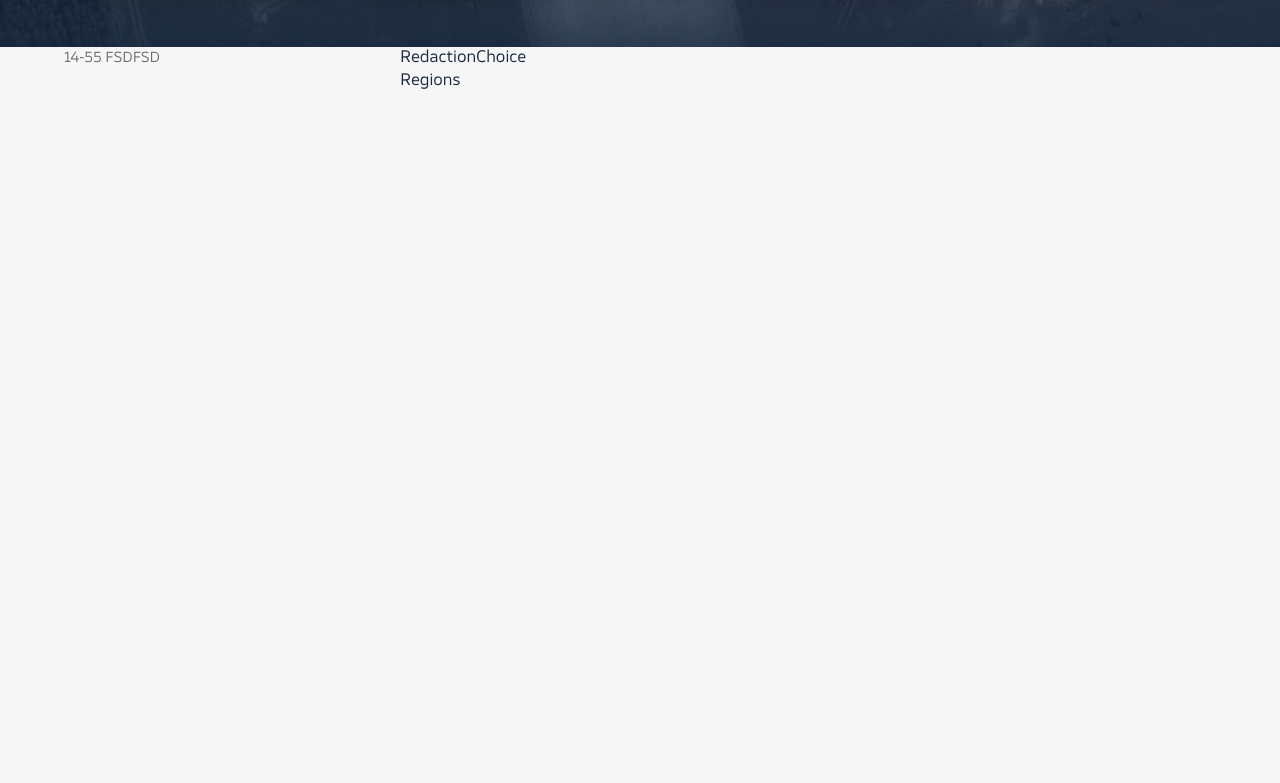
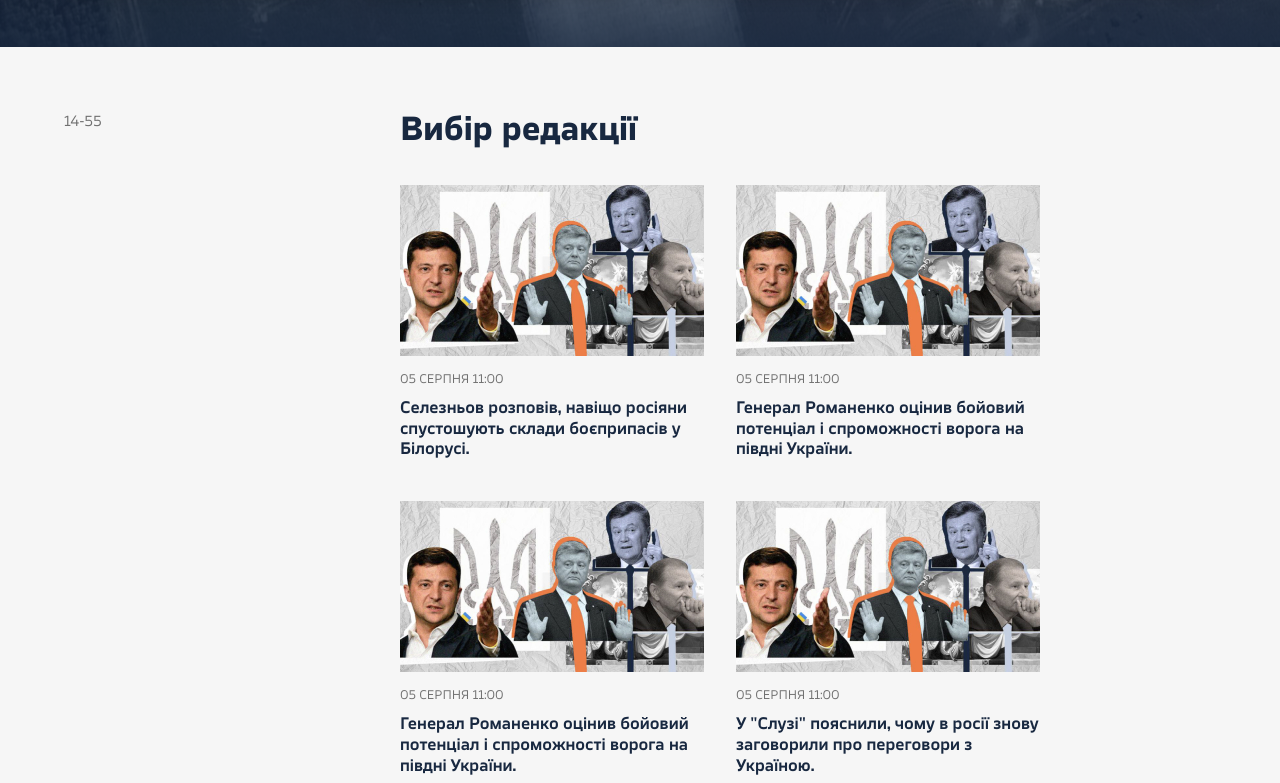
Before and after one commit to ihnatenkoo/News-Portal, a React (Vite) app: page / in a window 1280 px wide. Shown: the part 777-1560 px from the top of the page. Before the commit the page ends 869 px from the top, so only its background shows below. Built offline with nearby package versions, Linux system fonts and the light colour scheme.

Commit message:
Create <RedactionChoice/>

```diff
--- a/src/components/MainBlock/MainBlock.module.scss
+++ b/src/components/MainBlock/MainBlock.module.scss
@@ -1,3 +1,10 @@
+.section {
+	padding-top: 64px;
+	padding-bottom: 32px;
+}
+
 .content {
-	flex-grow: 1;
+	display: flex;
+	flex-direction: column;
+	gap: 56px 0;
 }
--- a/src/components/MainBlock/MainBlock.tsx
+++ b/src/components/MainBlock/MainBlock.tsx
@@ -7,7 +7,7 @@ import s from './MainBlock.module.scss';
 
 const MainBlock: FC = () => {
 	return (
-		<LayoutWithAside>
+		<LayoutWithAside className={s.section}>
 			<AllNews />
 			<div className={s.content}>
 				<RedactionChoice />
--- a/src/components/RedactionChoice/RedactionChoice.module.scss
+++ b/src/components/RedactionChoice/RedactionChoice.module.scss
@@ -0,0 +1,24 @@
+.section_title {
+	margin-bottom: 32px;
+}
+
+.news {
+	display: flex;
+	flex-wrap: wrap;
+	gap: 40px 32px;
+
+	&__item {
+		width: 31%;
+		min-width: 304px;
+		display: flex;
+		flex-direction: column;
+
+		&_img {
+			margin-bottom: 16px;
+		}
+
+		&_title {
+			margin-top: 10px;
+		}
+	}
+}
--- a/src/components/RedactionChoice/RedactionChoice.tsx
+++ b/src/components/RedactionChoice/RedactionChoice.tsx
@@ -1,4 +1,75 @@
-const RedactionChoice = () => {
-	return <section>RedactionChoice</section>;
+import { FC } from 'react';
+import { HTag, Date } from '../ui';
+import s from './RedactionChoice.module.scss';
+
+const newsData = [
+	{
+		id: 1,
+		title:
+			'Селезньов розповів, навіщо росіяни спустошують склади боєприпасів у Білорусі.',
+		date: '05 серпня 11:00',
+		img: '/images/redaction-choice/main.jpg',
+	},
+	{
+		id: 2,
+		title:
+			'Генерал Романенко оцінив бойовий потенціал і спроможності ворога на півдні України.',
+		date: '05 серпня 11:00',
+		img: '/images/redaction-choice/main.jpg',
+	},
+	{
+		id: 3,
+		title:
+			'Генерал Романенко оцінив бойовий потенціал і спроможності ворога на півдні України.',
+		date: '05 серпня 11:00',
+		img: '/images/redaction-choice/main.jpg',
+	},
+	{
+		id: 4,
+		title:
+			'У "Слузі" пояснили, чому в росії знову заговорили про переговори з Україною.',
+		date: '05 серпня 11:00',
+		img: '/images/redaction-choice/main.jpg',
+	},
+	{
+		id: 5,
+		title:
+			'ТРЦ Ocean Plaza після чуток про закриття оголосив про відновлення роботи.',
+		date: '05 серпня 11:00',
+		img: '/images/redaction-choice/main.jpg',
+	},
+	{
+		id: 6,
+		title:
+			'Білорусь несподівано вирішила провести військові навчання з Казахстаном: що відомо.',
+		date: '05 серпня 11:00',
+		img: '/images/redaction-choice/main.jpg',
+	},
+];
+
+const RedactionChoice: FC = () => {
+	return (
+		<section>
+			<HTag className={s.section_title} tag="h2">
+				Вибір редакції
+			</HTag>
+			<div className={s.news}>
+				{newsData.map((news) => (
+					<div className={s.news__item} key={news.id}>
+						<img
+							src={news.img}
+							alt="news poster"
+							className={s.news__item_img}
+						/>
+						<Date>{news.date}</Date>
+						<HTag tag="h4" className={s.news__item_title}>
+							{news.title}
+						</HTag>
+					</div>
+				))}
+			</div>
+		</section>
+	);
 };
+
 export default RedactionChoice;
--- a/src/components/asides/AllNews/AllNews.module.scss
+++ b/src/components/asides/AllNews/AllNews.module.scss
@@ -1,3 +1,4 @@
 .aside {
 	width: 304px;
+	min-width: 304px;
 }
--- a/src/components/asides/AllNews/AllNews.tsx
+++ b/src/components/asides/AllNews/AllNews.tsx
@@ -1,11 +1,11 @@
 import { FC } from 'react';
-import Date from '../../ui/Date/Date';
+import { Date } from '../../ui';
 import s from './AllNews.module.scss';
 
 const AllNews: FC = () => {
 	return (
 		<aside className={s.aside}>
-			<Date type="time"> 14-55 fsdfsd</Date>
+			<Date type="time"> 14-55</Date>
 		</aside>
 	);
 };
--- a/src/components/ui/Date/Date.tsx
+++ b/src/components/ui/Date/Date.tsx
@@ -6,12 +6,10 @@ interface IDate extends PropsWithChildren {
 	type?: 'full-date' | 'time';
 }
 
-const Date: FC<IDate> = ({ children, type = 'full-date' }) => {
+export const Date: FC<IDate> = ({ children, type = 'full-date' }) => {
 	return (
 		<span className={cn(s.date, { [s.only_time]: type === 'time' })}>
 			{children}
 		</span>
 	);
 };
-
-export default Date;
--- a/src/components/ui/HTag/HTag.tsx
+++ b/src/components/ui/HTag/HTag.tsx
@@ -1,20 +1,22 @@
 import { PropsWithChildren } from 'react';
-import styles from './HTag.module.css';
+import s from './HTag.module.scss';
+import cn from 'classnames';
 
 interface HTagProps extends PropsWithChildren {
 	tag: 'h2' | 'h3' | 'h4' | 'h5';
+	className?: string;
 }
 
-export const HTag = ({ tag, children }: HTagProps): JSX.Element => {
+export const HTag = ({ tag, children, className }: HTagProps): JSX.Element => {
 	switch (tag) {
 		case 'h2':
-			return <h2 className={styles.h2}>{children}</h2>;
+			return <h2 className={cn(s.h2, className)}>{children}</h2>;
 		case 'h3':
-			return <h3 className={styles.h3}>{children}</h3>;
+			return <h3 className={cn(s.h3, className)}>{children}</h3>;
 		case 'h4':
-			return <h4 className={styles.h4}>{children}</h4>;
+			return <h4 className={cn(s.h4, className)}>{children}</h4>;
 		case 'h5':
-			return <h5 className={styles.h4}>{children}</h5>;
+			return <h5 className={cn(s.h5, className)}>{children}</h5>;
 		default:
 			return <></>;
 	}
--- /dev/null
+++ b/src/components/ui/index.tsx
@@ -0,0 +1,2 @@
+export * from './HTag/HTag';
+export * from './Date/Date';
--- a/src/layouts/LayoutWithAside.tsx
+++ b/src/layouts/LayoutWithAside.tsx
@@ -2,7 +2,11 @@ import { FC, PropsWithChildren } from 'react';
 import s from './LayoutWithAside.module.scss';
 import cn from 'classnames';
 
-const LayoutWithAside: FC<PropsWithChildren> = ({ children }) => {
-	return <div className={cn(s.layout, 'container')}>{children}</div>;
+interface ILayoutWithAside extends PropsWithChildren {
+	className: string;
+}
+
+const LayoutWithAside: FC<ILayoutWithAside> = ({ children, className }) => {
+	return <div className={cn(s.layout, className, 'container')}>{children}</div>;
 };
 export default LayoutWithAside;
```
Also changed, not shown: public/images/redaction-choice/main.jpg (added).
